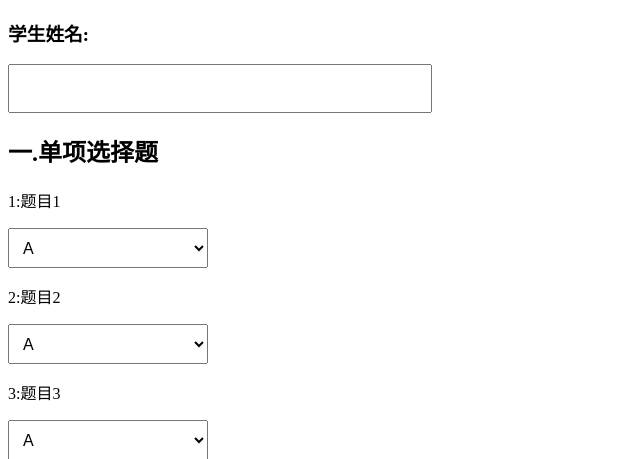
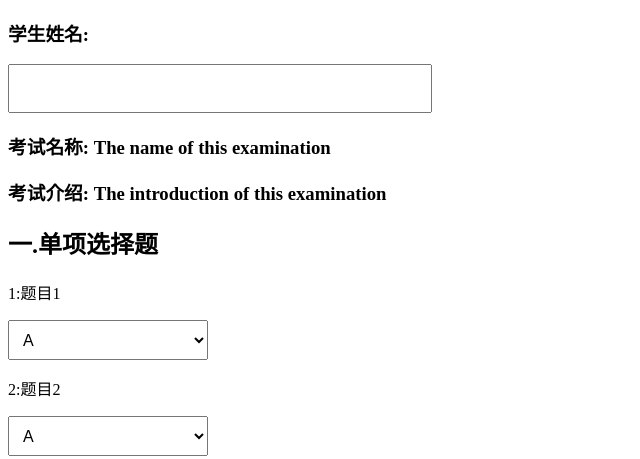
Before and after one commit to Oldmemory1/BIT-Web-Development-Basis, a Spring Boot app: page /onlinetest in a window 1280 px wide. Shown: the top 459 px of the page, without its empty margins (0-640 px from the left). Run offline with Spring Boot 4, Linux system fonts and the light colour scheme; some libraries are stand-ins or nearby versions.

Commit message:
fix newline in print scores and count the time of exam

```diff
--- a/src/main/java/org/example/webproject1/Controller/PaperController.java
+++ b/src/main/java/org/example/webproject1/Controller/PaperController.java
@@ -3,7 +3,6 @@ package org.example.webproject1.Controller;
 import jakarta.annotation.Resource;
 import lombok.extern.java.Log;
 import org.example.webproject1.Entity.score;
-import org.example.webproject1.Factory.scoreFactoryProvider;
 import org.example.webproject1.Mapper.ScoreMapper;
 import org.springframework.http.ResponseEntity;
 import org.springframework.stereotype.Controller;
@@ -83,10 +82,9 @@ public class PaperController {
         if(answersIsValid){
             scoreMapper.insertScoreEntity(name,score);
             return ResponseEntity.ok(Map.of(
-                    "status", "success",
+                    "status", "OK",
                     "message", "问卷提交成功",
-                    "data", answers,
-                    "score",score
+                    "data", score
 
             ));
 
--- a/src/main/java/org/example/webproject1/Entity/score.java
+++ b/src/main/java/org/example/webproject1/Entity/score.java
@@ -10,7 +10,7 @@ public class score {
     private int s_score;
     @Override
     public String toString() {
-        return "学生ID:"+this.ID+",学生姓名:"+this.s_name+",学生分数:"+this.s_score+"\n";
+        return "学生ID:"+this.ID+",学生姓名:"+this.s_name+",学生分数:"+this.s_score+"<br>";
     }
 
 }
--- a/src/main/java/org/example/webproject1/Factory/AbstractScoreFactory.java
+++ b/src/main/java/org/example/webproject1/Factory/AbstractScoreFactory.java
@@ -2,6 +2,6 @@ package org.example.webproject1.Factory;
 
 import org.example.webproject1.Entity.score;
 
-public interface AbstractScoreFactory {
-    score createScoreEntity(int input_ID,String input_s_name,int input_s_score);
+public abstract class AbstractScoreFactory {
+    abstract score createScoreEntity(int input_ID, String input_s_name, int input_s_score);
 }
--- a/src/main/java/org/example/webproject1/Factory/scoreFactory.java
+++ b/src/main/java/org/example/webproject1/Factory/scoreFactory.java
@@ -2,7 +2,7 @@ package org.example.webproject1.Factory;
 
 import org.example.webproject1.Entity.score;
 
-public class scoreFactory implements AbstractScoreFactory{
+public class scoreFactory extends AbstractScoreFactory{
 
     @Override
     public score createScoreEntity(int input_ID, String input_s_name, int input_s_score) {
--- a/src/main/resources/static/script_for_onlinetest.js
+++ b/src/main/resources/static/script_for_onlinetest.js
@@ -1,4 +1,6 @@
 // script.js
+const start_Time = Date.now();
+
 async function test() {
     try {
         const dict = {
@@ -244,6 +246,9 @@ async function submit_answers() {
         }else{
             throw new Error("题目15没有填写内容");
         }
+        const currentTime = Date.now();
+        const secondsSpent = Math.floor((currentTime - start_Time) / 1000);
+        //window.alert("你已经访问了本页面 " + secondsSpent + " 秒。");
 
         const response = await fetch('http://localhost:8192/api/submit_answer', {
             method: 'POST',
@@ -253,12 +258,14 @@ async function submit_answers() {
             body: JSON.stringify(dict)
         });
         const result = await response.json();
-        console.log(result.data);
-        console.log(result.status);
-        console.log(result.message);
-        window.alert("message1");
+        console.log('分数'+result.data);
+        console.log('返回状态'+result.status);
+        console.log('信息'+result.message);
+        window.alert('试卷提交成功，你获得的分数为:'+result.data+'，所用时间为：'+secondsSpent+'秒');
+        window.location.href = "http://localhost:8192/";
     } catch (error) {
         console.error('提交错误。', error.message);
         window.alert('提交错误,原因:'+error.message);
     }
+
 }
--- a/src/main/resources/static/style.css
+++ b/src/main/resources/static/style.css
@@ -52,3 +52,9 @@
     font-size: 15px;  /* 文字大小 */
     padding: 10px;    /* 内边距 */
 }
+#submit_button {
+    width: 150px;
+    height: 50px;
+    font-size: 16px;
+    padding: 10px 20px;
+}
--- a/src/main/resources/templates/main.html
+++ b/src/main/resources/templates/main.html
@@ -6,5 +6,6 @@
 </head>
 <body>
     <p>主页</p>
+    <p><a href="http://localhost:8192/onlinetest">前往OnlineTest</a></p>
 </body>
 </html>
--- a/src/main/resources/templates/onlinetest.html
+++ b/src/main/resources/templates/onlinetest.html
@@ -13,6 +13,10 @@
         <h3><label for="student_name">学生姓名:</label></h3>
         <input type="text" id="student_name" name="student_name"><br>
     </form>
+</div>
+<div>
+    <h3>考试名称: The name of this examination</h3>
+    <h3>考试介绍: The introduction of this examination</h3>
 </div>
 <div>
     <h2>一.单项选择题</h2>
@@ -221,12 +225,13 @@
         </form>
     </div>
 </div>
-
+<!--
 <div>
     <p><button onclick="test()">测试用按钮</button></p>
 </div>
+-->
 <div>
-    <p><button onclick="submit_answers()">提交</button></p>
+    <p><button onclick="submit_answers()" id="submit_button">提交</button></p>
 </div>
 </body>
 </html>
```
Also changed, not shown: 1 other file.
